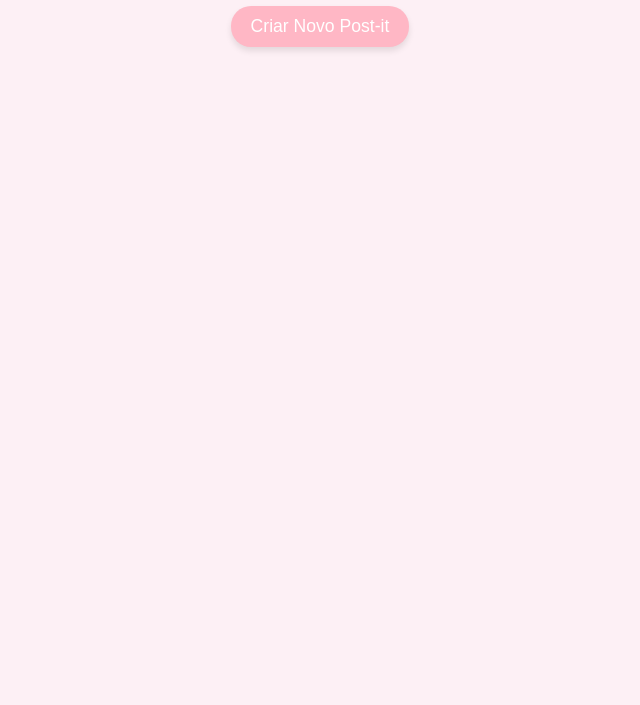
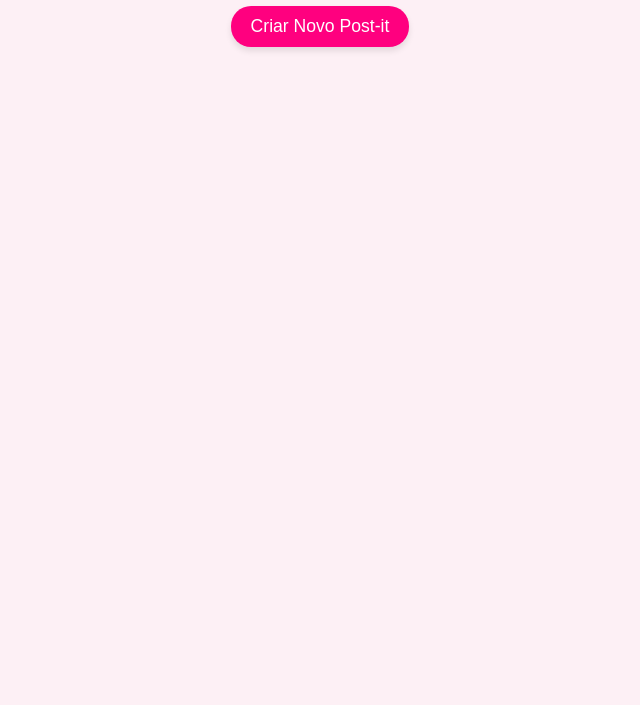
Before and after one commit to KauMiLima/Post-its-fofos, a plain HTML site: page index.html in a window 1280 px wide. Shown: the part 95-800 px from the top of the page, without its empty margins (320-960 px from the left). Drawn offline with nearby package versions, Linux system fonts and the light colour scheme; a web font is replaced by a local one.

Commit message:
cor do botao alterado

```diff
--- a/styles.css
+++ b/styles.css
@@ -23,7 +23,7 @@ h1 {
 }
 
 button {
-  background-color: #ffb7c5;
+  background-color: #FF007F;
   border: none;
   padding: 10px 20px;
   border-radius: 20px;
```
